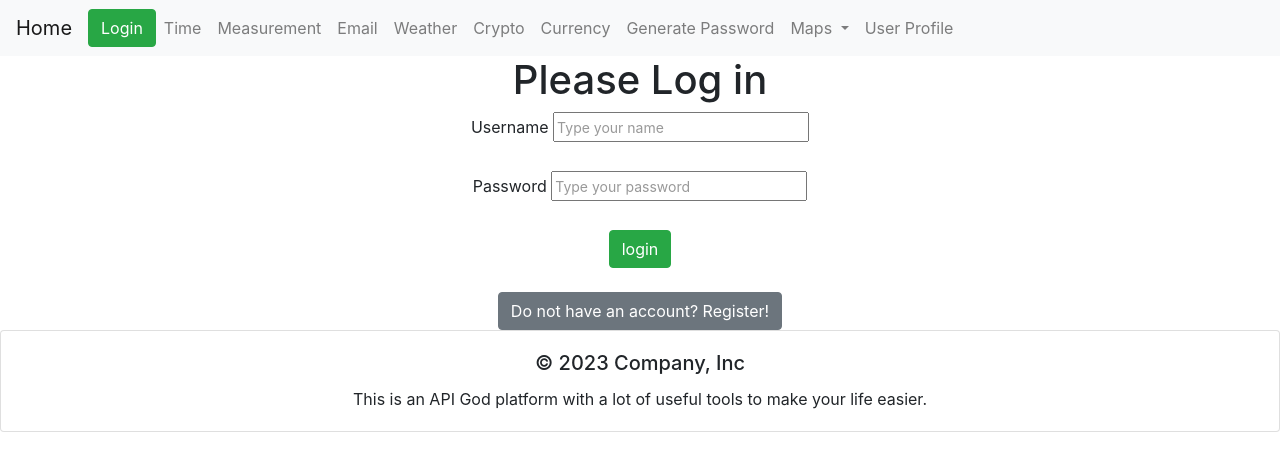
After one commit to boiko88/APIGod, a Django app: page /login-user/ in a window 1280 px wide. The commit adds this page. Shown: the top 471 px of the page. Run offline with Django 4.2, Linux system fonts and the light colour scheme; some libraries are stand-ins or nearby versions.

Commit message:
added login and logout functionality

```diff
--- a/apigod/urls.py
+++ b/apigod/urls.py
@@ -16,7 +16,8 @@ urlpatterns = [
     path('email', views.freeEmail, name="email"),
     path('weather', views.weather, name="weather"),
     path('measurement', views.measurement, name="measurement"),
-    path('flags', views.flagsDemo, name="flags"),
     path('generate-password', views.generatePassword, name="generate-password"),
     path('user-register', views.userRegister, name="user-register"),
+    path('logout-user/', views.logoutUser, name="logout-user"),
+    path('login-user/', views.loginUser, name="login-user"),
 ]
--- a/my_platform/views.py
+++ b/my_platform/views.py
@@ -19,9 +19,7 @@ from .forms import EmailForm, PasswordForm, CustomUserCreationForm
 
 
 def home(request):
-    context = {
-
-    }
+    context = {}
     return render(request, 'home.html', context)
 
 
@@ -251,10 +249,6 @@ def measurement(request):
     return render(request, 'measurement.html', context)
 
 
-def flagsDemo(request):
-    return render(request, 'flags.html')
-
-
 def generatePassword(request):
     numbers = ['1', '2', '3', '4', '5', '6', '7', '8', '9', '0']
     special_symbols = ['+', '-', '/', '*', '!', '&', '$', '#', '?', '=', '@',]
@@ -312,3 +306,32 @@ def userRegister(request):
         }
 
     return render(request, 'user_registration.html', context)
+
+
+def logoutUser(request):
+    logout(request)
+    return redirect('home')
+
+
+def loginUser(request):
+    if request.method == 'POST':
+        # Get the username and password from the POST data
+        username = request.POST.get('username').lower()
+        password = request.POST.get('password')
+
+        # Authenticate the user with the given username and password
+        user = authenticate(request, username=username, password=password)
+
+        if user is not None:
+            # If the user is authenticated, log them in and redirect to the
+            # store page
+            login(request, user)
+            return redirect('home')
+        else:
+            # If the user is not authenticated, show an error message
+            messages.error(request, 'Username OR password does not exist')
+
+    # If the request method is not POST, create an empty context dictionary
+    context = {}
+
+    return render(request, 'login.html', context)
--- /dev/null
+++ b/templates/login.html
@@ -0,0 +1,25 @@
+{% extends 'main.html' %}
+
+{% block content %}
+    <center>
+    <h1>Please Log in</h1>
+    <div>
+        <form method="POST" action="">
+            {% csrf_token %}
+            <label>Username</label>
+            <input type="text" name="username" placeholder="Type your name"/>
+            <br/>
+            <br/>
+            <label>Password</label>
+            <input type="password" name="password" placeholder="Type your password"/>
+            <br/>
+            <br/>
+            <input class="btn btn-success" type="submit" value="login"/>
+            <br/>
+            <br/>
+            <a type="button" class="btn btn-secondary" href ={% url 'user-register' %}>Do not have an account? Register!</a>
+        </form>
+    </div>
+
+    <center>
+{% endblock %}
--- a/templates/navbar.html
+++ b/templates/navbar.html
@@ -1,9 +1,12 @@
 
 <nav class="navbar navbar-expand-lg navbar-light bg-light">
     {% if request.user.is_authenticated %}
-    <a class="navbar-brand" href="{% url 'home' %}">Home Hello {{}}</a>
+    <a class="navbar-brand" href="{% url 'home' %}">Hello {{ request.user }}</a>
+    <a href={% url 'logout-user' %} class="btn btn-danger">Logout</a>
     {% else %}
     <a class="navbar-brand" href="{% url 'home' %}">Home</a>
+    <a href={% url 'login-user' %} class="btn btn-success">Login</a>
+    {% endif %}
     <button class="navbar-toggler" type="button" data-toggle="collapse" data-target="#navbarSupportedContent" aria-controls="navbarSupportedContent" aria-expanded="false" aria-label="Toggle navigation">
       <span class="navbar-toggler-icon"></span>
     </button>
@@ -30,9 +33,6 @@
         <li class="nav-item">
           <a class="nav-link" href="{% url 'generate-password' %}">Generate Password</a>
         </li>
-        <li class="nav-item">
-          <a class="nav-link" href="{% url 'user-register' %}">User</a>
-        </li>
         <li class="nav-item dropdown">
           <a class="nav-link dropdown-toggle" href="#" id="navbarDropdown" role="button" data-toggle="dropdown" aria-haspopup="true" aria-expanded="false">
             Maps
@@ -44,6 +44,10 @@
             <a class="dropdown-item" href="#">Something else here</a>
           </div>
         </li>
+        <li class="nav-item">
+          <a class="nav-link" href="#">User Profile</a>
+        </li>
       </ul>
+
     </div>
 </nav>
```
Also changed, not shown: db.sqlite3.
